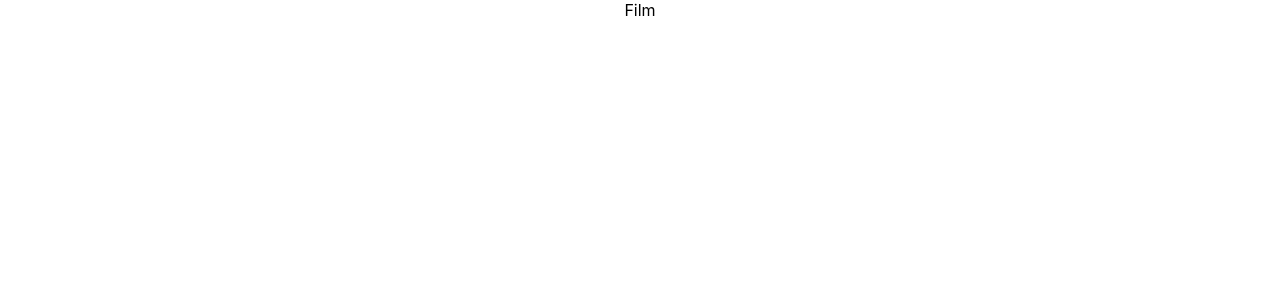
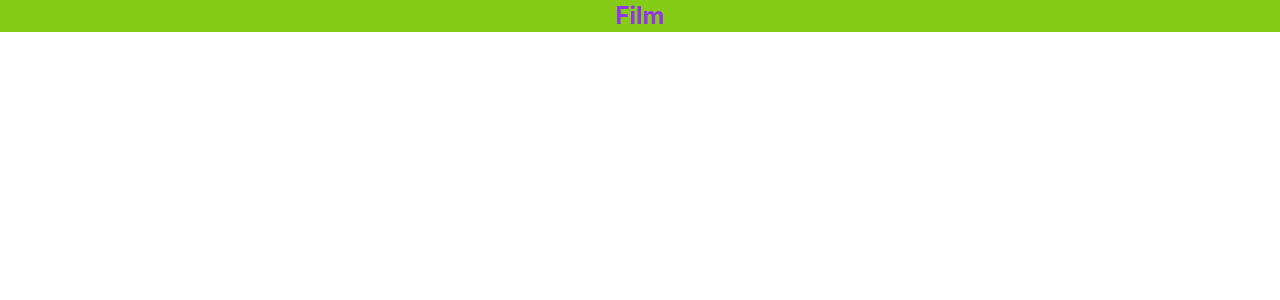
Before and after one commit to AleksandrKompanetc/next_app, a React (Create React App) app: page / in a window 1280 px wide. Shown: the top 300 px of the page. Built offline with nearby package versions, Linux system fonts and the light colour scheme.

Commit message:
added tailwind css

```diff
--- /dev/null
+++ b/postcss.config.js
@@ -0,0 +1,6 @@
+module.exports = {
+  plugins: {
+    tailwindcss: {},
+    autoprefixer: {},
+  },
+};
--- a/src/App.js
+++ b/src/App.js
@@ -3,7 +3,7 @@ import './App.css';
 function App() {
   return (
     <div className="App">
-      Film
+      <p className='text-2xl font-bold text-purple-600 bg-lime-500'>Film</p>
     </div>
   );
 }
--- a/src/index.css
+++ b/src/index.css
@@ -1,3 +1,7 @@
+@tailwind base;
+@tailwind components;
+@tailwind utilities;
+
 body {
   margin: 0;
   font-family: -apple-system, BlinkMacSystemFont, 'Segoe UI', 'Roboto', 'Oxygen',
--- /dev/null
+++ b/tailwind.config.js
@@ -0,0 +1,10 @@
+module.exports = {
+  content: [
+    "./src/**/*.{html,js,ts,jsx,tsx}",
+    "./public/**/*.{html,js,css}",
+  ],
+  theme: {
+    extend: {},
+  },
+  plugins: [],
+};
```
Also changed, not shown: tsconfig.json (added, +14 -0 lines).
